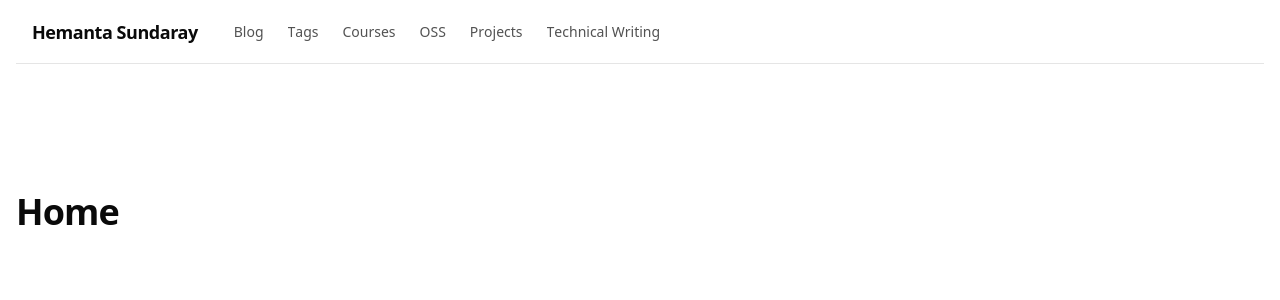
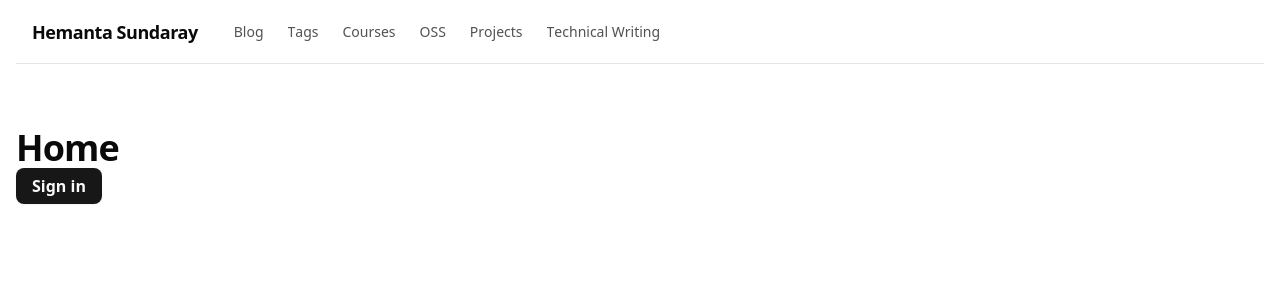
Before and after one commit to sundaray/hemanta-blog, a Next.js app: page / in a window 1280 px wide. Shown: the top 300 px of the page. Built offline with nearby package versions, Linux system fonts and the light colour scheme.

Commit message:
nav links fixed

```diff
--- a/app/(home)/layout.tsx
+++ b/app/(home)/layout.tsx
@@ -16,7 +16,7 @@ export default function HomeLayout(props: LayoutProps<"/">) {
           <MainNav links={navbarLinks.main} />
         </MainNavWrapper>
       </header>
-      <main className="flex-1 py-48">{props.children}</main>
+      <main className="flex-1 py-32">{props.children}</main>
     </>
   );
 }
--- a/app/(home)/page.tsx
+++ b/app/(home)/page.tsx
@@ -1,3 +1,10 @@
+import { Button } from "@/components/ui/button";
+
 export default function HomePage() {
-  return <h1 className="text-4xl font-semibold tracking-tight">Home</h1>;
+  return (
+    <>
+      <h1 className="text-4xl font-semibold tracking-tight">Home</h1>
+      <Button>Sign in</Button>
+    </>
+  );
 }
--- a/components/navigation/main-nav.tsx
+++ b/components/navigation/main-nav.tsx
@@ -32,9 +32,7 @@ export async function MainNav({ links }: MainNavProps) {
         </div>
       </div>
 
-      <nav className="hidden h-full md:ml-6 md:flex">
-        <NavLinks links={links} />
-      </nav>
+      <NavLinks links={links} className="hidden h-full md:ml-6 md:flex" />
     </div>
   );
 }
--- a/components/navigation/nav-links.tsx
+++ b/components/navigation/nav-links.tsx
@@ -13,7 +13,13 @@ import Link from "next/link";
 
 gsap.registerPlugin(useGSAP, SplitText);
 
-export function NavLinks({ links }: { links: NavItemType[] }) {
+export function NavLinks({
+  links,
+  className,
+}: {
+  links: NavItemType[];
+  className?: string;
+}) {
   const pathname = usePathname();
 
   const ulContainer = useRef(null);
@@ -110,6 +116,7 @@ export function NavLinks({ links }: { links: NavItemType[] }) {
   });
 
   return (
+    <nav className={cn(className)}>
       <motion.ul
         ref={ulContainer}
         className="relative flex h-full items-center justify-between space-x-6 text-sm font-medium"
@@ -158,5 +165,6 @@ export function NavLinks({ links }: { links: NavItemType[] }) {
           );
         })}
       </motion.ul>
+    </nav>
   );
 }
--- a/components/ui/button.tsx
+++ b/components/ui/button.tsx
@@ -1,18 +1,18 @@
-"use client"
+"use client";
 
-import * as React from "react"
-import {useState} from "react"
-import {motion, AnimatePresence} from "motion/react"
-import { Slot } from "@radix-ui/react-slot"
-import { cva, type VariantProps } from "class-variance-authority"
+import * as React from "react";
+import { useState } from "react";
+import { motion, AnimatePresence } from "motion/react";
+import { Slot } from "@radix-ui/react-slot";
+import { cva, type VariantProps } from "class-variance-authority";
 
-import { cn } from "@/lib/utils"
+import { cn } from "@/lib/utils";
 
 type Ripple = {
-  key:number,
-  x: number,
-  y: number
-}
+  key: number;
+  x: number;
+  y: number;
+};
 
 const buttonVariants = cva(
   "relative overflow-hidden inline-flex items-center justify-center gap-2 whitespace-nowrap rounded-md text-base font-semibold transition-all disabled:pointer-events-none disabled:opacity-50 [&_svg]:pointer-events-none [&_svg:not([class*='size-'])]:size-4 shrink-0 [&_svg]:shrink-0 outline-none focus-visible:border-ring focus-visible:ring-ring/50 focus-visible:ring-[3px] aria-invalid:ring-destructive/20 dark:aria-invalid:ring-destructive/40 aria-invalid:border-destructive",
@@ -42,8 +42,8 @@ const buttonVariants = cva(
       variant: "default",
       size: "default",
     },
-  }
-)
+  },
+);
 
 function Button({
   className,
@@ -54,29 +54,29 @@ function Button({
   ...props
 }: React.ComponentProps<"button"> &
   VariantProps<typeof buttonVariants> & {
-    asChild?: boolean
+    asChild?: boolean;
   }) {
-  const Comp = asChild ? Slot : "button"
+  const Comp = asChild ? Slot : "button";
 
-  const [ripples, setRipples] = useState<Ripple[]>([])
+  const [ripples, setRipples] = useState<Ripple[]>([]);
 
   const handleClick = (e: React.MouseEvent<HTMLButtonElement>) => {
-    props.onClick?.(e)
+    props.onClick?.(e);
 
-    const buttonBoundingBox = e.currentTarget.getBoundingClientRect()
+    const buttonBoundingBox = e.currentTarget.getBoundingClientRect();
 
     const newRipple = {
       key: Date.now(),
       x: e.clientX - buttonBoundingBox.left,
-      y: e.clientY - buttonBoundingBox.top
-    }
+      y: e.clientY - buttonBoundingBox.top,
+    };
 
-    setRipples(prev => [...prev, newRipple])
-  }
+    setRipples((prev) => [...prev, newRipple]);
+  };
 
   const handleAnimationComplete = (key: number) => {
-    setRipples(prev => prev.filter(ripple => ripple.key !== key))
-  }
+    setRipples((prev) => prev.filter((ripple) => ripple.key !== key));
+  };
 
   return (
     <Comp
@@ -101,8 +101,8 @@ function Button({
         ))}
       </AnimatePresence>
       {props.children}
-      </Comp>
-  )
+    </Comp>
+  );
 }
 
-export { Button, buttonVariants }
+export { Button, buttonVariants };
```
Lines whose indentation alone changed are shown as unchanged.
